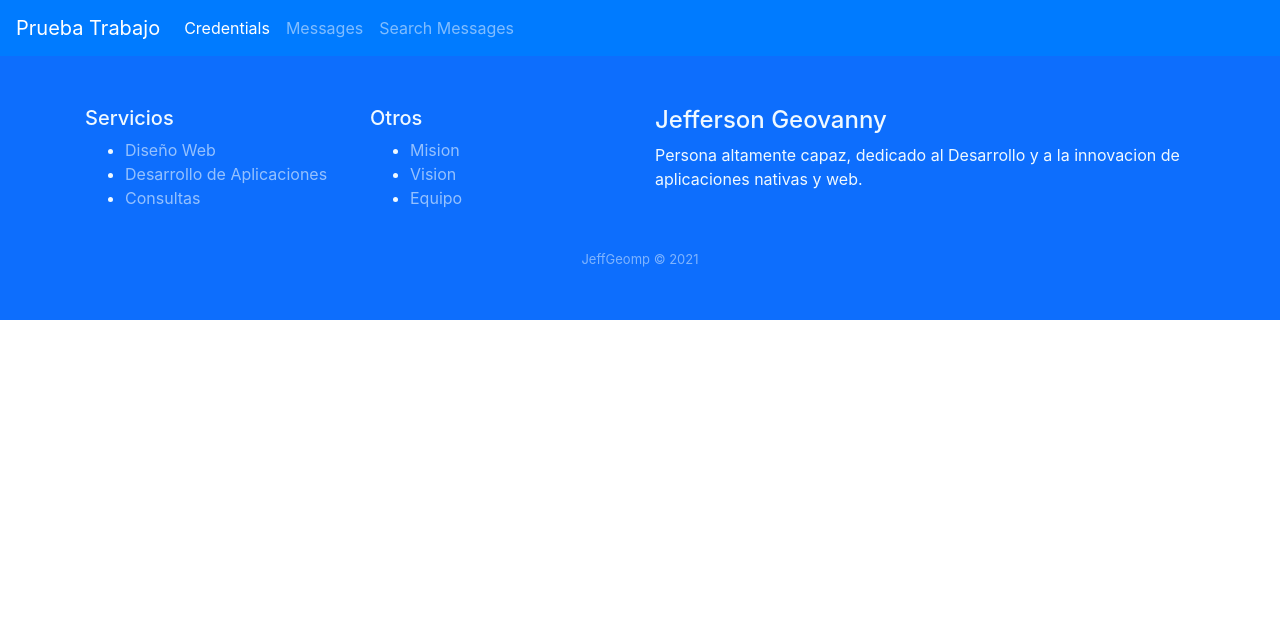
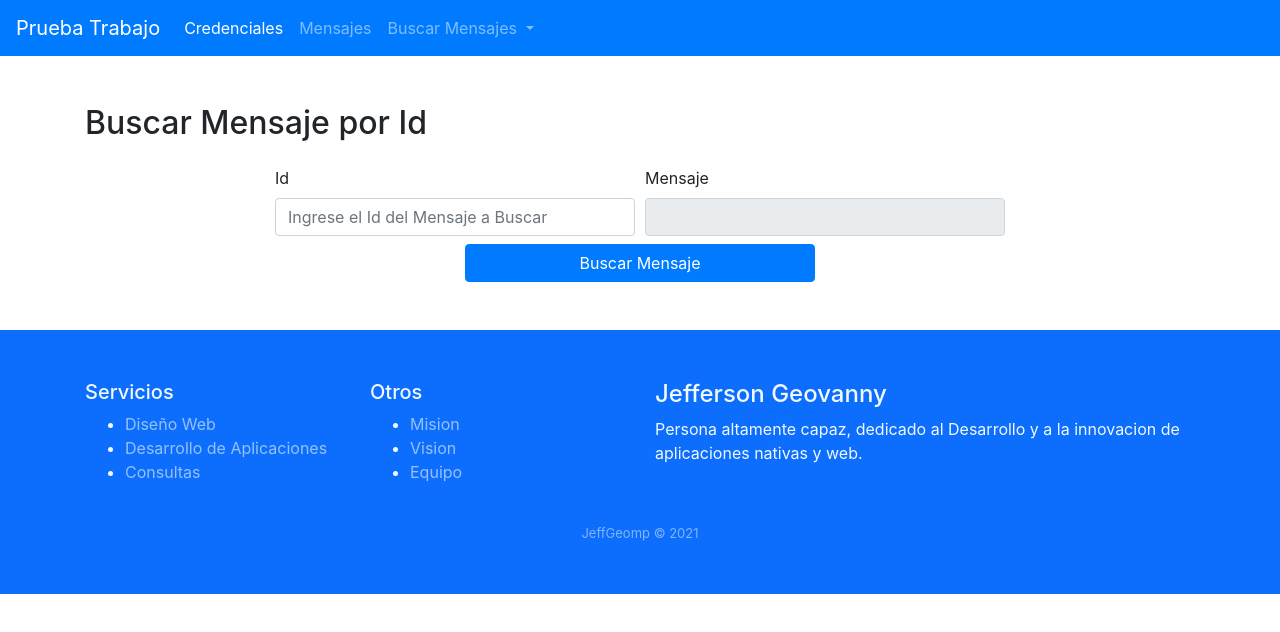
Before and after one commit to JeffGeoMP/Prueba_Trabajo, an Angular app in the folder webapp/: page /searchid in a window 1280 px wide. Before the commit this address led to /. Shown: the top 632 px of the page. Built offline with nearby package versions, Linux system fonts and the light colour scheme.

Commit message:
update: Configuracion Vistas

```diff
--- a/webapp/src/app/app.module.ts
+++ b/webapp/src/app/app.module.ts
@@ -7,7 +7,6 @@ import { NavbarComponent } from './components/common/navbar/navbar.component';
 import { FooterComponent } from './components/common/footer/footer.component';
 import { CredentialsComponent } from './components/section/credentials/credentials.component';
 import { MessagesComponent } from './components/section/messages/messages.component';
-import { SearchmessagesComponent } from './components/section/searchmessages/searchmessages.component';
 
 
 //Importacion para forms
@@ -25,6 +24,8 @@ import { ToastrModule } from "ngx-toastr";
  */
  import { ApiService } from './services/api/api.service'
  import { HttpClientModule } from '@angular/common/http';
+import { SearchmessageidComponent } from './components/section/searchmessageid/searchmessageid.component';
+import { SearchmessagetagComponent } from './components/section/searchmessagetag/searchmessagetag.component';
 
 
 @NgModule({
@@ -34,7 +35,8 @@ import { ToastrModule } from "ngx-toastr";
     FooterComponent,
     CredentialsComponent,
     MessagesComponent,
-    SearchmessagesComponent
+    SearchmessageidComponent,
+    SearchmessagetagComponent
   ],
   imports: [
     BrowserModule,
--- a/webapp/src/app/components/common/navbar/navbar.component.html
+++ b/webapp/src/app/components/common/navbar/navbar.component.html
@@ -6,13 +6,19 @@
     <div class="collapse navbar-collapse" id="navbarNavDropdown">
       <ul class="navbar-nav">
         <li class="nav-item active">
-          <a class="nav-link" href="#">Credentials <span class="sr-only">(current)</span></a>
+          <a class="nav-link" href="#">Credenciales <span class="sr-only">(current)</span></a>
         </li>
         <li class="nav-item">
-          <a class="nav-link" href="/message">Messages</a>
+          <a class="nav-link" href="/message">Mensajes</a>
         </li>
-        <li class="nav-item">
-          <a class="nav-link" href="/search">Search Messages</a>
+        <li class="nav-item dropdown">
+          <a class="nav-link dropdown-toggle" href="#" id="navbarDropdown" role="button" data-toggle="dropdown" aria-haspopup="true" aria-expanded="false">
+            Buscar Mensajes
+          </a>
+          <div class="dropdown-menu" aria-labelledby="navbarDropdown">
+            <a class="dropdown-item" href="/searchid">Buscar por Identificador</a>
+            <a class="dropdown-item" href="/searchtag">Buscar por Tag</a>
+          </div>
         </li>
       </ul>
     </div>
--- /dev/null
+++ b/webapp/src/app/components/section/searchmessageid/searchmessageid.component.html
@@ -0,0 +1,44 @@
+<div class="container mt-5 mb-5">
+    <form [formGroup]="SearchMessageId" (submit)="SearchId()">
+      <div class="row">
+        <div class="col-md-6">
+          <h2>Buscar Mensaje por Id</h2>
+        </div>
+      </div>
+
+      <div class="row mt-3 mb-2">
+        <div class="offset-2 col-md-8">
+          <div class="form-row">
+            <div class="col-md-6">
+              <label for="validationServer01">Id</label>
+              <input
+                formControlName="Id"
+                type="text"
+                class="form-control"
+                id="validationServer01"
+                placeholder="Ingrese el Id del Mensaje a Buscar"
+              />
+            </div>
+            <div class="col-md-6">
+              <label for="validationServer02">Mensaje</label>
+              <input
+                formControlName="Message"
+                readonly
+                type="text"
+                class="form-control"
+                id="validationServer02"
+              />
+            </div>
+          </div>
+        </div>
+      </div>
+
+      <div class="row">
+        <div class="offset-4 col-md-4">
+          <button type="submit" class="btn btn-primary btn-block">
+            Buscar Mensaje
+          </button>
+        </div>
+      </div>
+    </form>
+  </div>
--- /dev/null
+++ b/webapp/src/app/components/section/searchmessageid/searchmessageid.component.ts
@@ -0,0 +1,47 @@
+import { Component, OnInit } from '@angular/core';
+import { FormBuilder, FormGroup, Validators } from '@angular/forms';
+import { ApiService } from '../../../services/api/api.service';
+import { AlertsService } from '../../../services/toast/alerts.service';
+
+
+@Component({
+  selector: 'app-searchmessageid',
+  templateUrl: './searchmessageid.component.html',
+  styleUrls: ['./searchmessageid.component.css']
+})
+export class SearchmessageidComponent implements OnInit {
+
+  public SearchMessageId!: FormGroup;
+
+
+  constructor(
+    private FormBuilderMeesageId: FormBuilder,
+    private Api: ApiService,
+    private Toast: AlertsService
+  ) { }
+
+  ngOnInit(): void {
+    this.SearchMessageId = this.FormBuilderMeesageId.group({
+      Id: [''],
+      Message: [''],
+    });
+  }
+
+  SearchId() {
+    console.log(this.SearchMessageId.value.Id);
+
+    this.Api.GetMessageId(
+      this.SearchMessageId.value.Id
+    ).subscribe(resp =>{
+      this.Toast.ShowSucces("Operacion Exitosa", "Mensaje Encontrado");
+      this.SearchMessageId.setValue({
+        Id: this.SearchMessageId.value.Id,
+        Message : resp.Message
+      });
+    },(error) =>{
+      console.log(error);
+      this.Toast.ShowError("No Se Encontro el Mensaje", "Error: " + error.status);
+    });
+  }
+
+}
--- a/webapp/src/app/components/section/searchmessages/searchmessages.component.html
+++ /dev/null
@@ -1,103 +0,0 @@
-<div class="container mt-5 mb-5">
-  <form>
-    <div class="row">
-      <div class="col-md-6">
-        <h2>Buscar Mensaje por Tag</h2>
-      </div>
-    </div>
-
-    <div class="row mt-3 mb-2">
-      <div class="offset-4 col-md-8">
-        <form
-          class="form-inline"
-          [formGroup]="SearchMessageTag"
-          (submit)="SearchTag()"
-        >
-          <div class="form-group mb-2">
-            <label for="tag" class="sr-only">Tag</label>
-            <input
-              formControlName="Tag"
-              type="text"
-              class="form-control"
-              id="tag"
-              placeholder="Ingrese el Tag"
-            />
-          </div>
-
-          <button
-            type="submit"
-            class="btn btn-primary mb-2"
-            [disabled]="SearchMessageTag.invalid"
-          >
-            Buscar
-          </button>
-        </form>
-      </div>
-    </div>
-  </form>
-
-  <div class="col-md-12 mt-3" *ngIf="Messages.length!=0">
-    <table class="table">
-        <thead class="thead-dark">
-          <tr>
-            <th scope="col">Identificador</th>
-            <th scope="col">Message</th>
-            <th scope="col">Tag</th>
-          </tr>
-        </thead>
-        <tbody>
-          <tr *ngFor="let Current of Messages">
-            <th scope="row">{{Current.Id}}</th>
-            <td>{{Current.Message}}</td>
-            <td>{{Current.Tag}}</td>
-          </tr>
-        </tbody>
-      </table>
-  </div>
-</div>
-
-<div class="container mt-5 mb-5">
-  <form [formGroup]="SearchMessageId" (submit)="SearchId()">
-    <div class="row">
-      <div class="col-md-6">
-        <h2>Buscar Mensaje por Id</h2>
-      </div>
-    </div>
-
-    <div class="row mt-3 mb-2">
-      <div class="offset-2 col-md-8">
-        <div class="form-row">
-          <div class="col-md-6">
-            <label for="validationServer01">Id</label>
-            <input
-              formControlName="Id"
-              type="text"
-              class="form-control"
-              id="validationServer01"
-              placeholder="Ingrese el Id del Mensaje a Buscar"
-            />
-          </div>
-          <div class="col-md-6">
-            <label for="validationServer02">Mensaje</label>
-            <input
-              formControlName="Message"
-              readonly
-              type="text"
-              class="form-control"
-              id="validationServer02"
-              required
-            />
-          </div>
-        </div>
-      </div>
-    </div>
-
-    <div class="row">
-      <div class="offset-4 col-md-4">
-        <button type="submit" class="btn btn-primary btn-block">
-          Buscar Mensaje
-        </button>
-      </div>
-    </div>
-  </form>
-</div>
--- /dev/null
+++ b/webapp/src/app/components/section/searchmessagetag/searchmessagetag.component.html
@@ -0,0 +1,57 @@
+<div class="container mt-5 mb-5">
+    <form>
+      <div class="row">
+        <div class="col-md-6">
+          <h2>Buscar Mensaje por Tag</h2>
+        </div>
+      </div>
+
+      <div class="row mt-3 mb-2">
+        <div class="offset-4 col-md-8">
+          <form
+            class="form-inline"
+            [formGroup]="SearchMessageTag"
+            (submit)="SearchTag()"
+          >
+            <div class="form-group mb-2">
+              <label for="tag" class="sr-only">Tag</label>
+              <input
+                formControlName="Tag"
+                type="text"
+                class="form-control"
+                id="tag"
+                placeholder="Ingrese el Tag"
+              />
+            </div>
+
+            <button
+              type="submit"
+              class="btn btn-primary mb-2"
+              [disabled] = "SearchMessageTag.invalid"
+            >
+              Buscar
+            </button>
+          </form>
+        </div>
+      </div>
+    </form>
+
+    <div class="col-md-12 mt-3" *ngIf="Messages.length!=0">
+      <table class="table">
+          <thead class="thead-dark">
+            <tr>
+              <th scope="col">Identificador</th>
+              <th scope="col">Message</th>
+              <th scope="col">Tag</th>
+            </tr>
+          </thead>
+          <tbody>
+            <tr *ngFor="let Current of Messages">
+              <th scope="row">{{Current.Id}}</th>
+              <td>{{Current.Message}}</td>
+              <td>{{Current.Tag}}</td>
+            </tr>
+          </tbody>
+        </table>
+    </div>
+  </div>
--- a/webapp/src/app/components/section/searchmessages/searchmessages.component.ts
+++ b/webapp/src/app/components/section/searchmessagetag/searchmessagetag.component.ts
@@ -5,33 +5,26 @@ import { ApiService } from '../../../services/api/api.service';
 import { AlertsService } from '../../../services/toast/alerts.service';
 
 @Component({
-  selector: 'app-searchmessages',
-  templateUrl: './searchmessages.component.html',
-  styleUrls: ['./searchmessages.component.css']
+  selector: 'app-searchmessagetag',
+  templateUrl: './searchmessagetag.component.html',
+  styleUrls: ['./searchmessagetag.component.css']
 })
-export class SearchmessagesComponent implements OnInit {
+export class SearchmessagetagComponent implements OnInit {
 
-  public SearchMessageId!: FormGroup;
   public SearchMessageTag!: FormGroup;
-
   public Messages !: MessagesInterface[];
 
   constructor(
-    private formBuilder: FormBuilder,
+    private FormBuilderMeesageTag: FormBuilder,
     private Api: ApiService,
     private Toast: AlertsService
   ) { }
 
   ngOnInit(): void {
-
-    this.SearchMessageId = this.formBuilder.group({
-      Id: [''],
-      Message: [''],
+    this.SearchMessageTag = this.FormBuilderMeesageTag.group({
+      Tag: ['',[Validators.required, Validators.minLength(1)]]
     });
 
-    this.SearchMessageTag = this.formBuilder.group({
-      Tag: ['', [Validators.required, Validators.minLength(1)]],
-    });
   }
 
   SearchTag() {
@@ -46,18 +39,4 @@ export class SearchmessagesComponent implements OnInit {
     })
 
   }
-
-  SearchId() {
-    this.Api.GetMessageId(
-      this.SearchMessageId.value.Id
-    ).subscribe(resp =>{
-      this.Toast.ShowSucces("Operacion Exitosa", "Mensaje Encontrado");
-      this.SearchMessageId.setValue({
-        Id: this.SearchMessageId.value.Id,
-        Message : resp.Message
-      });
-    },(error) =>{
-      this.Toast.ShowError(error.error.Message, "Error: " + error.status);
-    });
-  }
 }
```
Also changed, not shown: webapp/src/app/app-routing.module.ts (+8 -3 lines), webapp/src/app/components/section/searchmessageid/searchmessageid.component.css (added), webapp/src/app/components/section/searchmessagetag/searchmessagetag.component.css (added), 2 other files (tests, documents, lock files or other folders).
